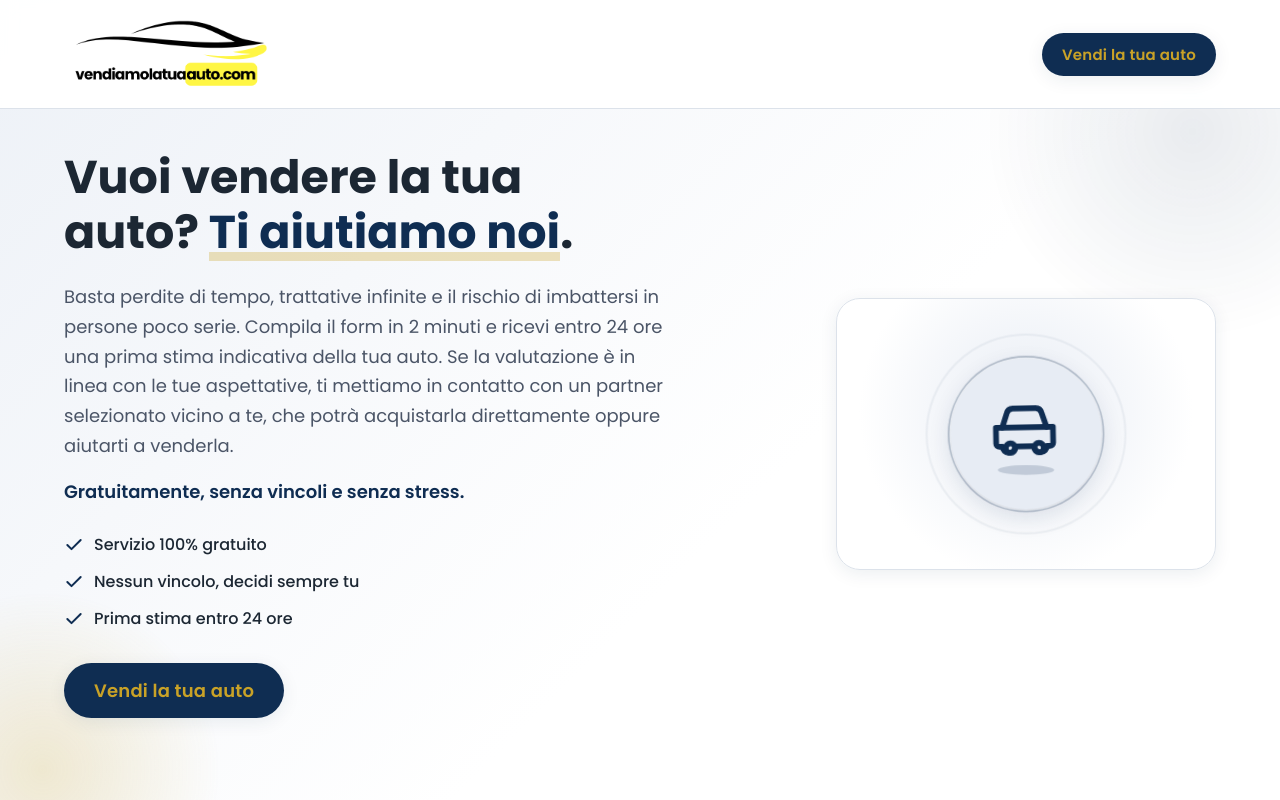
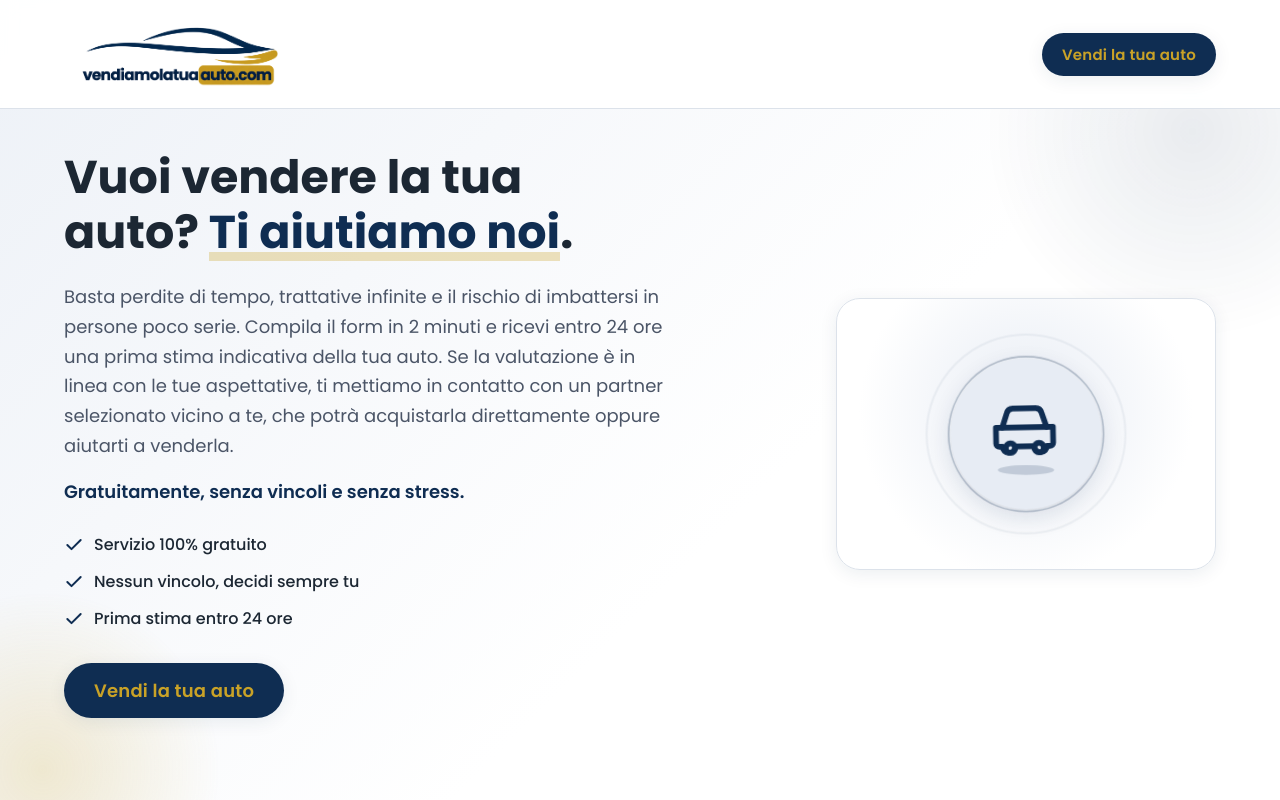
Before and after one commit to swotstudios/vendiamolatuaauto, a website: page index.html in a window 1280 px wide. Shown: the top 800 px of the page. Drawn offline with Linux system fonts and the light colour scheme.

Commit message:
Aggiorna il logo dell'header con la nuova versione logo_main

```diff
--- a/index.html
+++ b/index.html
@@ -1178,7 +1178,7 @@
 <header class="site-header">
   <div class="container header-inner">
     <a href="#" class="logo" aria-label="Vendiamolatuaauto.com">
-      <img src="assets/black.png" alt="Vendiamolatuaauto.com">
+      <img src="assets/logo_main.png" alt="Vendiamolatuaauto.com">
     </a>
     <a href="#form" class="btn btn-primary btn-small header-cta">Vendi la tua auto</a>
   </div>
```
Also changed, not shown: assets/logo_main.png (added).
